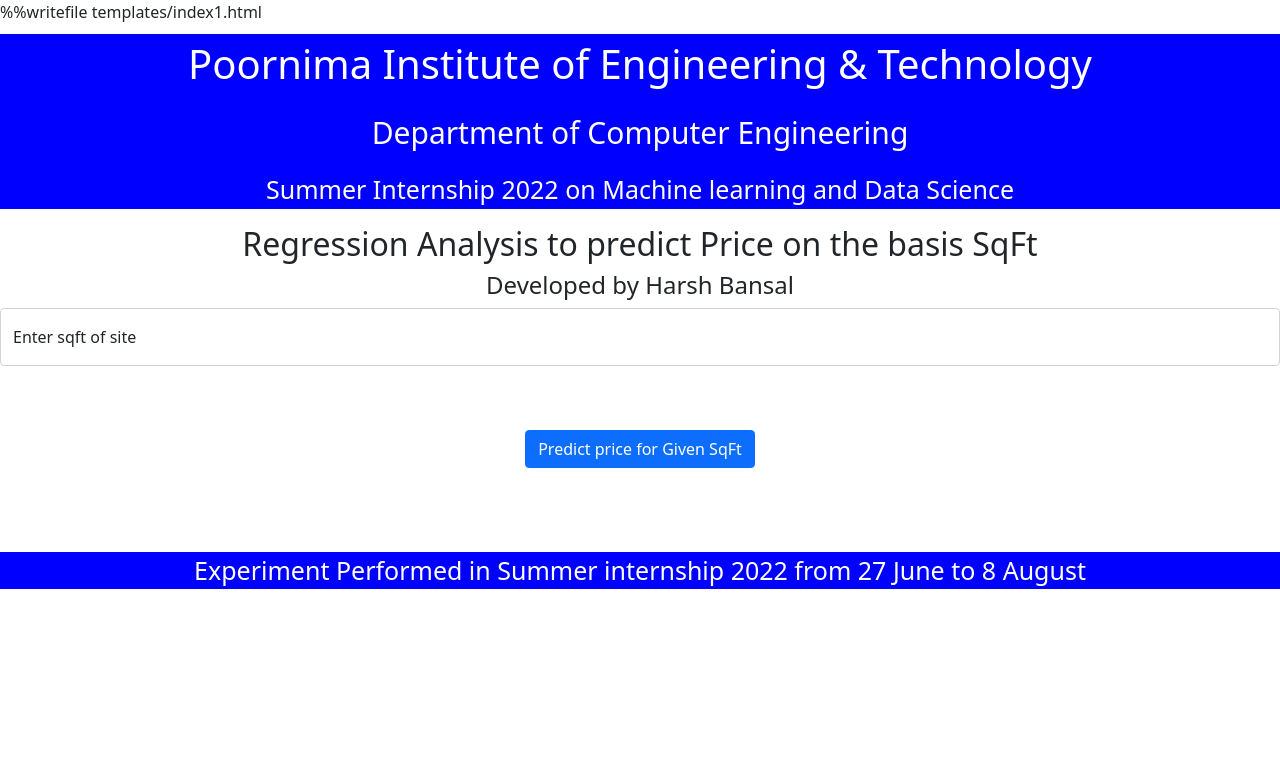
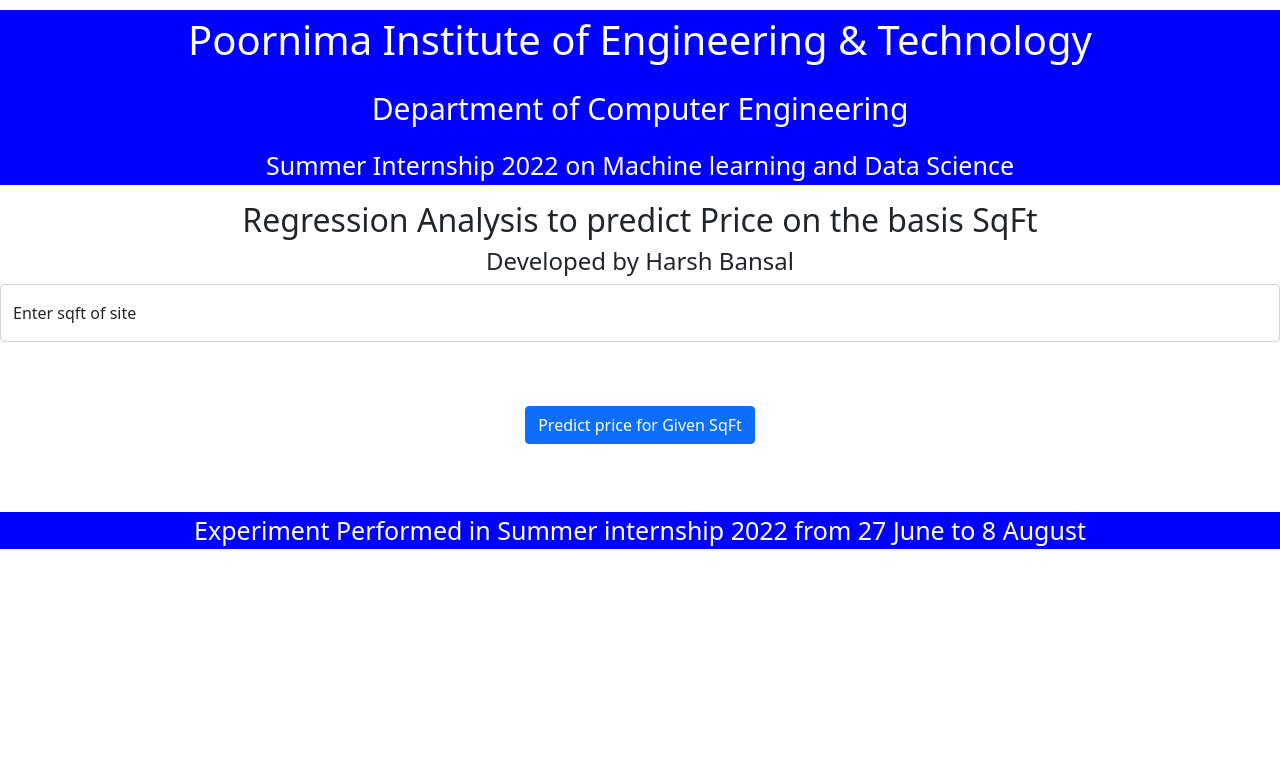
Before and after one commit to meyograj/house-price-linear-regression, a Flask app: page / in a window 1280 px wide. Shown: the top 783 px of the page. Run offline with Flask 2, Linux system fonts and the light colour scheme; parts of the project's set-up code (start-up, migrations or seed data) failed here and were passed over.

Commit message:
Add files via upload

```diff
--- a/template/index.html
+++ b/template/index.html
@@ -1,4 +1,3 @@
-%%writefile templates/index1.html
 <!DOCTYPE html>
 <html >
 <!--From https://codepen.io/frytyler/pen/EGdtg-->
```
